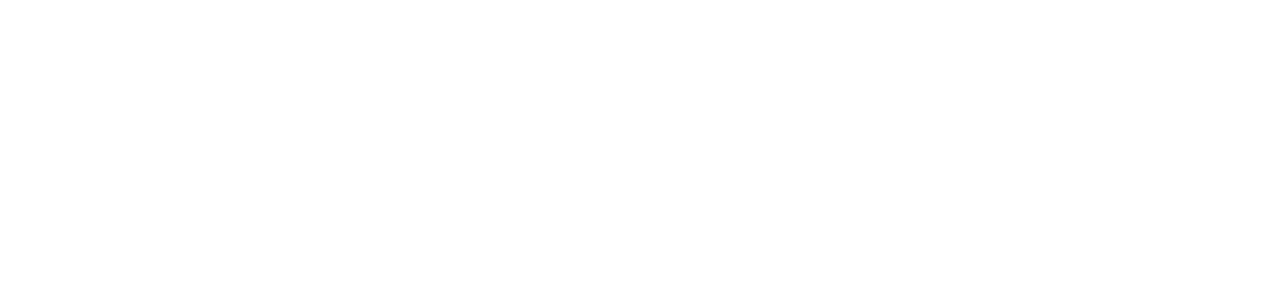
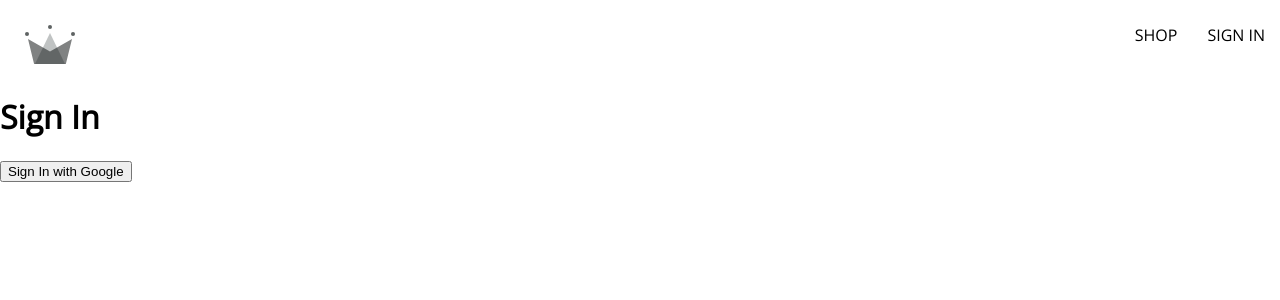
Before and after one commit to PawelPamula1/crwn-clothing, a React (Create React App) app: page /sign-in in a window 1280 px wide. Before the commit this address had no page. Shown: the top 300 px of the page. Built offline with nearby package versions, Linux system fonts and the light colour scheme.

Commit message:
firebase setup

```diff
--- a/package.json
+++ b/package.json
@@ -6,6 +6,7 @@
     "@testing-library/jest-dom": "^5.16.5",
     "@testing-library/react": "^13.3.0",
     "@testing-library/user-event": "^13.5.0",
+    "firebase": "^9.9.4",
     "react": "^18.2.0",
     "react-dom": "^18.2.0",
     "react-router-dom": "^6.3.0",
--- a/src/App.js
+++ b/src/App.js
@@ -1,6 +1,7 @@
 import { Routes, Route } from 'react-router-dom';
 import Home from './routes/home/home.component';
 import Navigation from './routes/navigation/navigation.component';
+import SignIn from './routes/sign-in/sign-in.component';
 
 const Shop = () => <div>Siema</div>;
 
@@ -10,6 +11,7 @@
       <Route path="/" element={<Navigation />}>
         <Route index element={<Home />} />
         <Route path="shop" element={<Shop />} />
+        <Route path="sign-in" element={<SignIn />} />
       </Route>
     </Routes>
   );
--- a/src/routes/navigation/navigation.component.jsx
+++ b/src/routes/navigation/navigation.component.jsx
@@ -15,6 +15,9 @@
           <Link className="nav-link" to="shop">
             SHOP
           </Link>
+          <Link className="nav-link" to="sign-in">
+            SIGN IN
+          </Link>
         </div>
       </div>
       <Outlet />
--- /dev/null
+++ b/src/routes/sign-in/sign-in.component.jsx
@@ -0,0 +1,17 @@
+import React from 'react';
+import { signInWithGooglePopup } from '../../utils/firebase/firebase.utils';
+
+const SignIn = () => {
+  const logGoogleUser = async () => {
+    const response = await signInWithGooglePopup();
+    console.log(response);
+  };
+  return (
+    <div>
+      <h1>Sign In</h1>
+      <button onClick={logGoogleUser}>Sign In with Google</button>
+    </div>
+  );
+};
+
+export default SignIn;
--- /dev/null
+++ b/src/utils/firebase/firebase.utils.js
@@ -0,0 +1,22 @@
+import { initializeApp } from 'firebase/app';
+import { getAuth, signInWithRedirect, signInWithPopup, GoogleAuthProvider } from 'firebase/auth';
+
+const firebaseConfig = {
+  apiKey: 'AIzaSyD-X8ATbn9tNM4zCZyUoGWPwZKbcWoRQ6M',
+  authDomain: 'crwn-clothing-db-98618.firebaseapp.com',
+  projectId: 'crwn-clothing-db-98618',
+  storageBucket: 'crwn-clothing-db-98618.appspot.com',
+  messagingSenderId: '993250683420',
+  appId: '1:993250683420:web:e229258bab1c367b3b8dd9',
+};
+
+// Initialize Firebase
+const firbaseApp = initializeApp(firebaseConfig);
+
+const provider = new GoogleAuthProvider();
+provider.setCustomParameters({
+  prompt: 'select_account',
+});
+
+export const auth = getAuth();
+export const signInWithGooglePopup = () => signInWithPopup(auth, provider);
```
